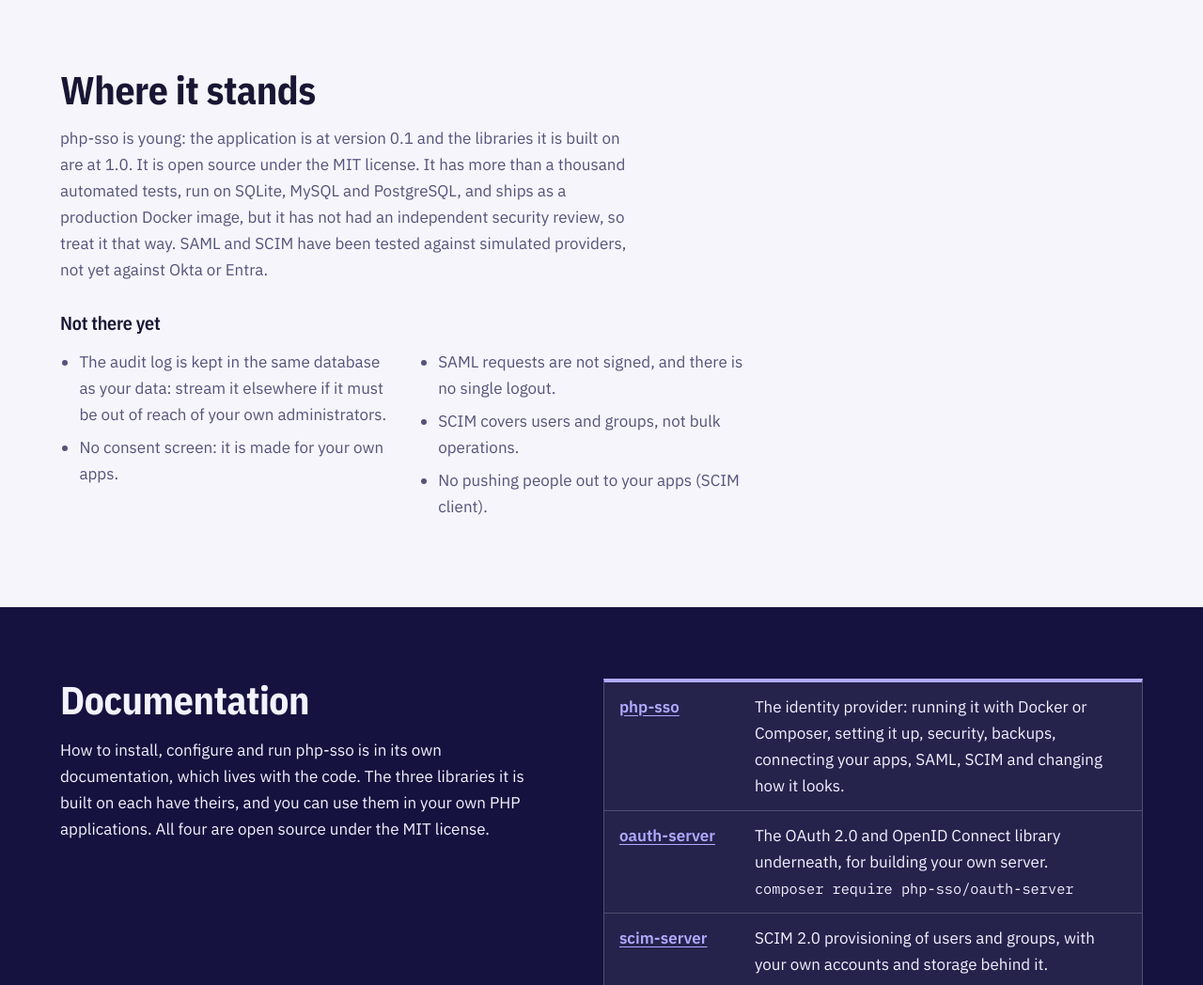
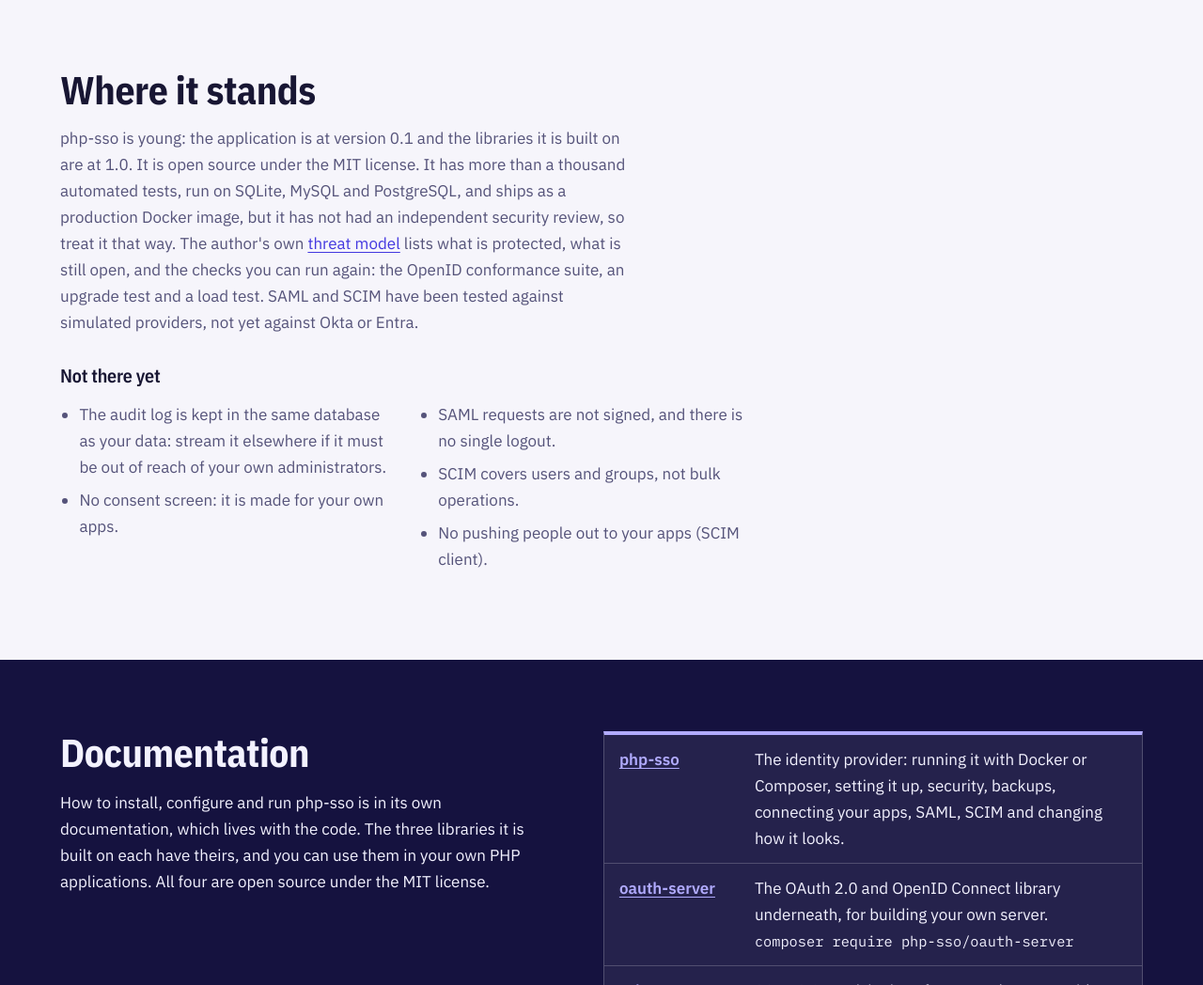
Before and after one commit to php-sso/php-sso.github.io, a plain HTML site: page index.html in a window 1280 px wide. Shown: the part 5400-6448 px from the top of the page at 94% size. Drawn offline with Linux system fonts and the light colour scheme.

Commit message:
Link the threat model

```diff
--- a/index.html
+++ b/index.html
@@ -242,7 +242,7 @@
       <div class="wrap">
         <div class="band-head">
           <h2>Where it stands</h2>
-          <p>php-sso is young: the application is at version 0.1 and the libraries it is built on are at 1.0. It is open source under the MIT license. It has more than a thousand automated tests, run on SQLite, MySQL and PostgreSQL, and ships as a production Docker image, but it has not had an independent security review, so treat it that way. SAML and SCIM have been tested against simulated providers, not yet against Okta or Entra.</p>
+          <p>php-sso is young: the application is at version 0.1 and the libraries it is built on are at 1.0. It is open source under the MIT license. It has more than a thousand automated tests, run on SQLite, MySQL and PostgreSQL, and ships as a production Docker image, but it has not had an independent security review, so treat it that way. The author's own <a href="https://php-sso.github.io/php-sso/security/threat-model/">threat model</a> lists what is protected, what is still open, and the checks you can run again: the OpenID conformance suite, an upgrade test and a load test. SAML and SCIM have been tested against simulated providers, not yet against Okta or Entra.</p>
         </div>
         <h3>Not there yet</h3>
         <ul class="notgot">
```
